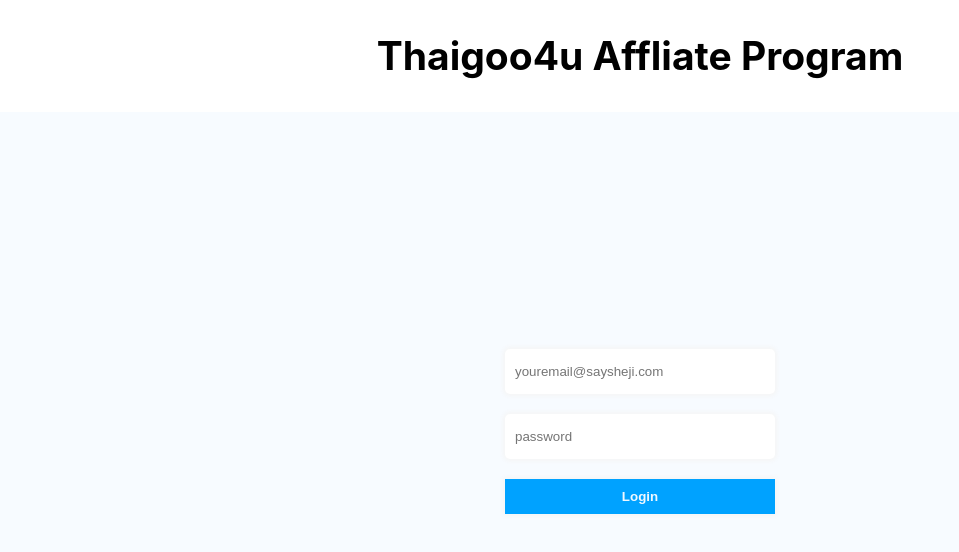
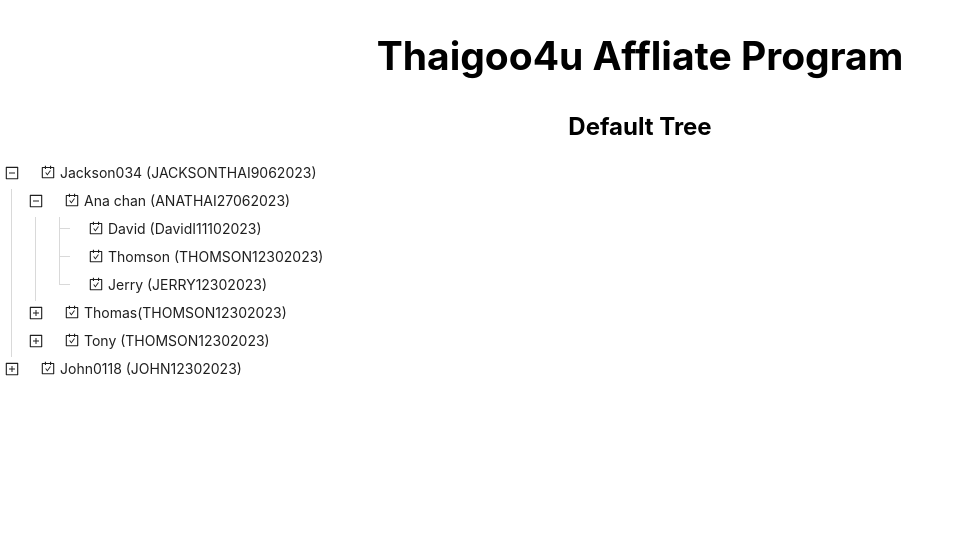
Before and after one commit to Edberaga/thaigood4u-vite-app, a React (Vite) app: page / in a window 1280 px wide. Before the commit this address led to /login. Shown: the top 552 px of the page, without its empty margins (0-959 px from the left). Built offline with nearby package versions, Linux system fonts and the light colour scheme; no server answers.

Commit message:
Remove the require auth for a while

```diff
--- a/src/App.jsx
+++ b/src/App.jsx
@@ -24,9 +24,9 @@
       <Route path='/login' element={<Login/>}/>
       {/*<Route element={<RequireAuth/>}> */}
       <Route>
-        <Route path='/' element={<RequireAuth><DefaultListData/></RequireAuth>}/>
-        <Route path='/default' element={<RequireAuth><DefaultListData/></RequireAuth> }/>
-        <Route path='/register' element={<RequireAuth><Register/></RequireAuth>}/>
+        <Route path='/' element={<DefaultListData/>}/>
+        <Route path='/default' element={<ListData/> }/>
+        <Route path='/register' element={<Register/>}/>
       </Route>
     </Routes>
   </main>
```
